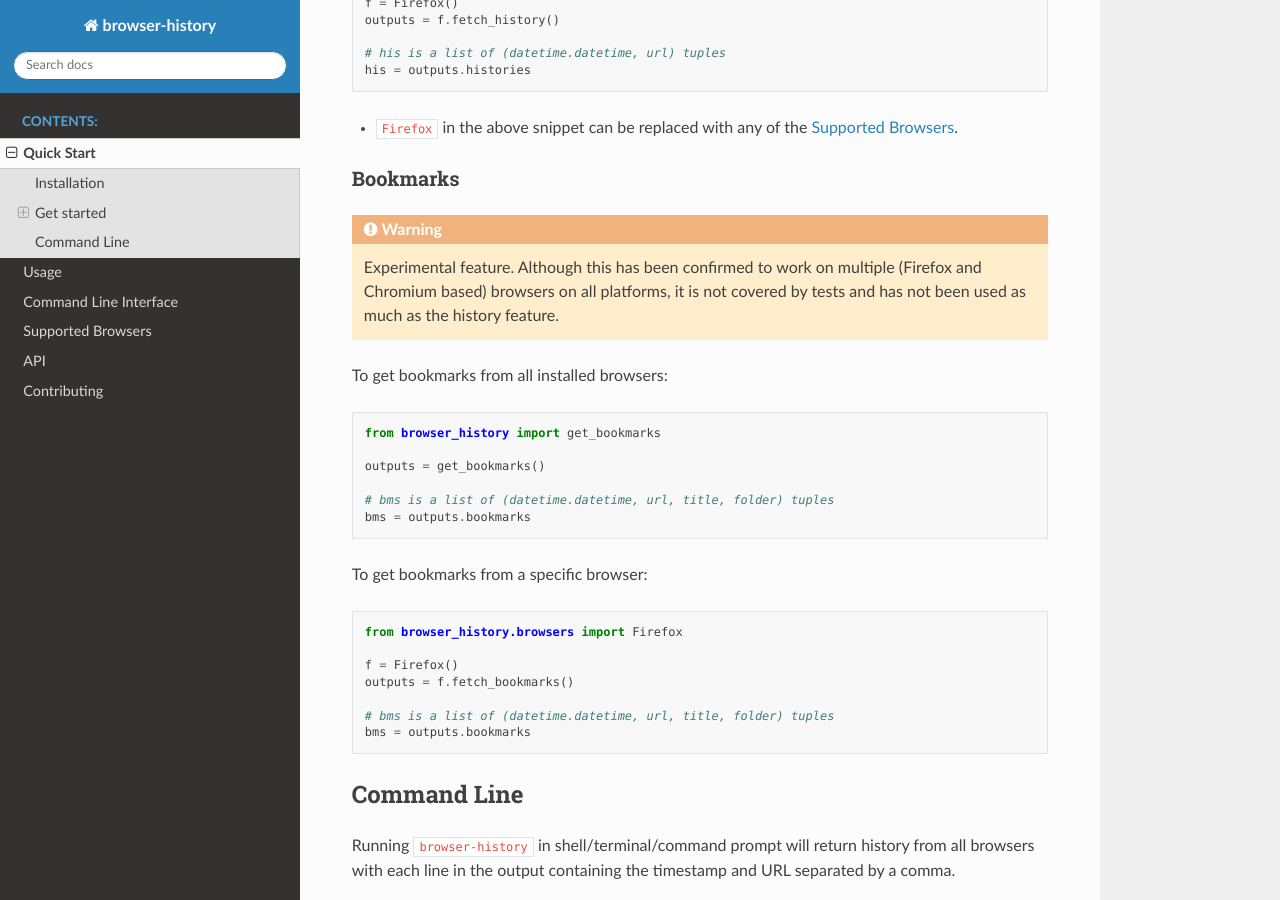
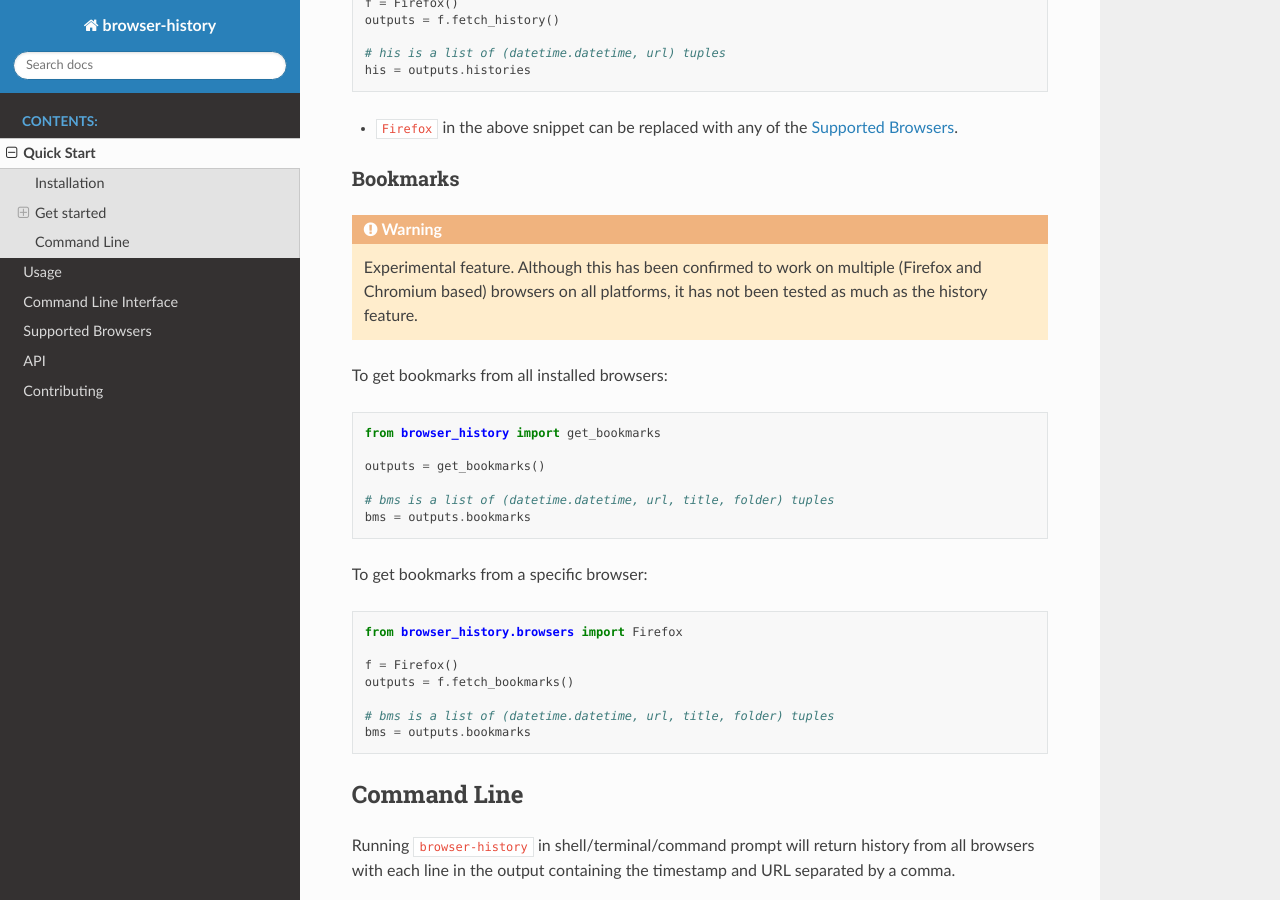
Before and after one commit to browser-history/browser-history, a Sphinx documentation site: the page built from docs/quickstart.rst, in a window 1280 px wide and 900 px high, scrolled down 850 px. Built offline with Sphinx 7.4.7 and the Read the Docs theme 2.0.0, drawn with Linux system fonts in a browser that asks for light colours.

Commit message:
[DOC] update bookmarks warning since tests were added

```diff
--- a/docs/quickstart.rst
+++ b/docs/quickstart.rst
@@ -49,7 +49,7 @@ Bookmarks
 
 .. warning::
     Experimental feature. Although this has been confirmed to work on multiple (Firefox and Chromium based) browsers
-    on all platforms, it is not covered by tests and has not been used as much as the history feature.
+    on all platforms, it has not been tested as much as the history feature.
 
 To get bookmarks from all installed browsers:
 ::
--- a/docs/usage.rst
+++ b/docs/usage.rst
@@ -120,7 +120,7 @@ Bookmarks
 
 .. warning::
     Experimental feature. Although this has been confirmed to work on multiple (Firefox and Chromium based) browsers
-    on all platforms, it is not covered by tests and has not been used as much as the history feature.
+    on all platforms, it is has not been tested as much as the history feature.
 
 ``browser-history`` also supports extracting bookmarks from some browsers.
 
```
